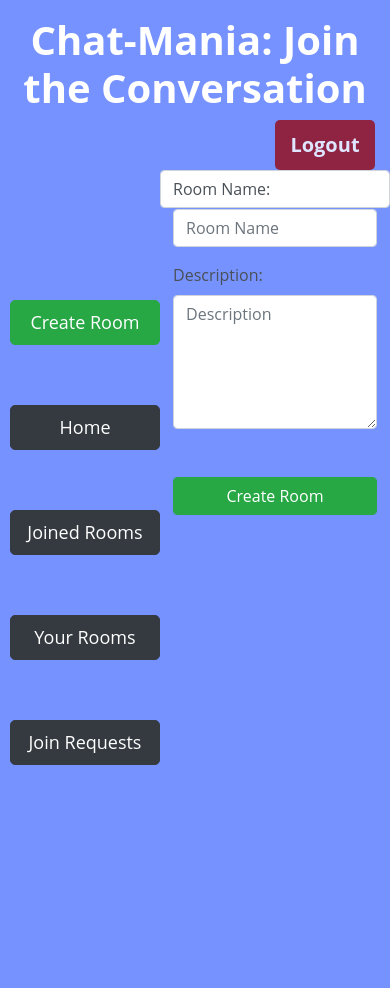
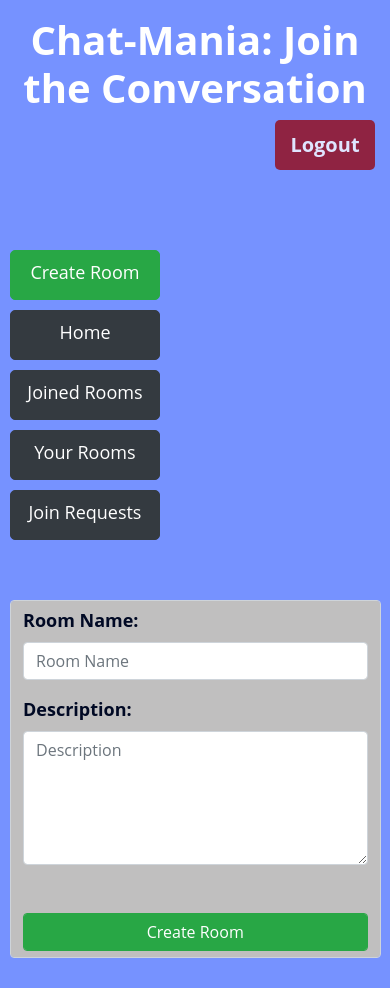
Before and after one commit to Kumar-Aakash/ChatMania, a Django app: page /create/ in a window 390 px wide. Before the commit the page ends 765 px from the top, so only its background shows below. Run offline with Django 4.2, Linux system fonts and the light colour scheme; the visitor is signed in with stand-in values (Sample User, id 1); parts of the project's set-up code (start-up, migrations or seed data) failed here and were passed over; some libraries are stand-ins or nearby versions.

Commit message:
:lipstick:Added css

```diff
--- a/App/static/App/style.css
+++ b/App/static/App/style.css
@@ -66,3 +66,107 @@ body{
     width: 100%;
     margin-top: 30px;
 }
+
+.room{
+    padding-left: 18px;
+    padding-right: 18px;
+    padding-top: 10px;
+    width: 280px;
+    height: fit-content;
+    margin: 10px;
+    border-radius: 4px;
+    border: 4px solid #ABD2FA;
+    background-color: #ABD2FA;
+    color: #000924;
+}
+
+#join-btn{
+    width: 100%;
+    font-size: 20px;
+    font-weight: bold;
+}
+
+#create-form{
+    width: 370px;
+    height: fit-content;
+    align-self: right;
+    margin-left: 360px;
+    background-color: #c0bfbf;
+    color: #000924;
+    margin-top: 60px;
+}
+
+#create-form label{
+    font-size: 18px;
+    font-weight: bold;
+}
+
+#indBtn{
+    width: 100%;
+    font-size: 20px;
+    font-weight: bold;
+}
+
+#try{
+    display: flex;
+    flex-direction: row;
+    width: 100%;
+}
+
+#joinRequest{
+    margin-left: 70px;
+    margin-top: 50px;
+}
+
+/*mobile responsive*/
+@media only screen and (max-width: 600px) {
+    #room-cont{
+        /*border: 1px solid #C9040D;*/
+        flex-wrap: wrap;
+        display: flex;
+        width: 100%;
+        margin-top: 70px;
+        margin-left: 2px;
+    }
+
+    .btn-Cont {
+        display: flex;
+        margin-top: 70px;
+        flex-direction: row;
+        width: 100%;
+      }
+
+      .btn-Cont > * {
+        flex-shrink: 0;
+      }
+
+      #lbtn{
+        width: 150px;
+        height: 50px;
+        font-size: 18px;
+        font-weight: normal;
+        border-radius: 5px;
+        margin-top: 10px;
+        padding: 8px;
+     }
+
+     #try{
+        flex-direction: column;
+     }
+
+     #create-form{
+        width: 95%;
+        height: fit-content;
+        background-color: #c0bfbf;
+        color: #000924;
+        margin-top: 60px;
+        margin-left: 10px;
+        margin-bottom: 30px;
+    }
+
+    #joinRequest{
+        margin-left: 0px;
+        margin-top: 50px;
+    }
+
+}
```
